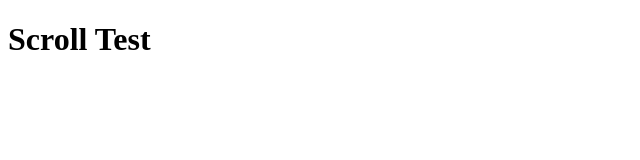
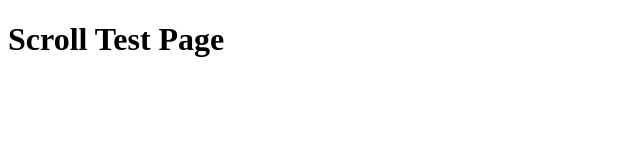
Before and after one commit to dav3evans/vault-scroll-test, a plain HTML site: page index.html in a window 1280 px wide. Shown: the whole page, without its empty margins (0-640 px from the left). Drawn offline with Linux system fonts and the light colour scheme.

Commit message:
One more time

```diff
--- a/index.html
+++ b/index.html
@@ -6,6 +6,6 @@
     <title>Scroll Test Page</title>
 </head>
 <body>
-<h1>Scroll Test</h1>
+<h1>Scroll Test Page</h1>
 </body>
 </html>
```
